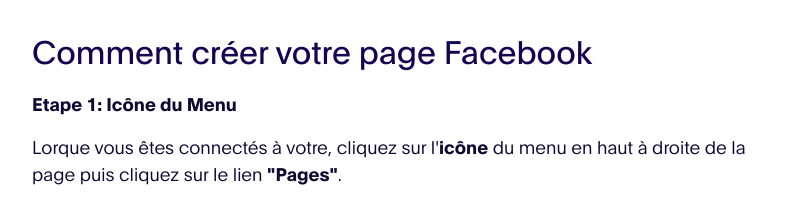
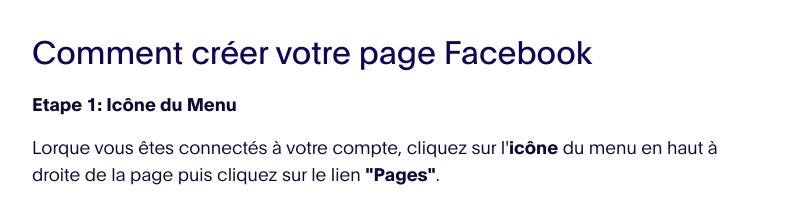
Before and after one commit to m1sylla/guidigit, a plain HTML site: page comment-creer-une-page-facebook.html in a window 1280 px wide. Shown: the part 1980-2194 px from the top of the page, without its empty margins (243-1033 px from the left). Drawn offline with Linux system fonts and the light colour scheme.

Commit message:
commit of 31 07 2022

```diff
--- a/comment-creer-une-page-facebook.html
+++ b/comment-creer-une-page-facebook.html
@@ -140,8 +140,9 @@
                         suivez les instructions.</p>
                     <p>Une fois votre Compte Facebook créé, connectez vous à votre Compte et vous êtes maintenant prêts à créer votre Page Facebook pour Entreprise.</p>
                     <h2 class="mt-5 mb-3 title-color">Comment créer votre page Facebook</h2>
+
                     <p><strong>Etape 1: Icône du Menu</strong></p>
-                    <p>Lorque vous êtes connectés à votre, cliquez sur l'<strong>icône</strong> du menu en haut à droite de la page puis cliquez sur le lien <strong>&quot;Pages&quot;</strong>.</p>
+                    <p>Lorque vous êtes connectés à votre compte, cliquez sur l'<strong>icône</strong> du menu en haut à droite de la page puis cliquez sur le lien <strong>&quot;Pages&quot;</strong>.</p>
                     <img src="https://ik.imagekit.io/guidigit/icon-menu-creation-page-facebook-guidigit?ik-sdk-version=javascript-1.4.3&updatedAt=1659022117480" alt="icône menu création page facebook - guidigit">
 
                     <p><strong>Etape 2: Création de la Page</strong></p>
```
Also changed, not shown: blog.html (+0 -2 lines).
